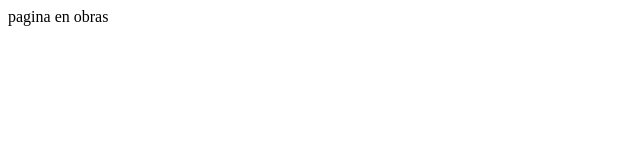
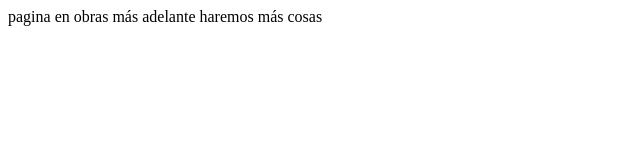
Before and after one commit to LuisAngelArrow/GH_002_Github_y_VSC, a plain HTML site: page styles/moviles.html in a window 1280 px wide. Shown: the whole page, without its empty margins (0-640 px from the left). Drawn offline with Linux system fonts and the light colour scheme.

Commit message:
Segundo commit

```diff
--- a/styles/moviles.html
+++ b/styles/moviles.html
@@ -9,6 +9,7 @@
 <body>
 
 pagina en obras
+más adelante haremos más cosas
 
 </body>
 </html>
```
Also changed, not shown: index.html (+1 -0 lines).
